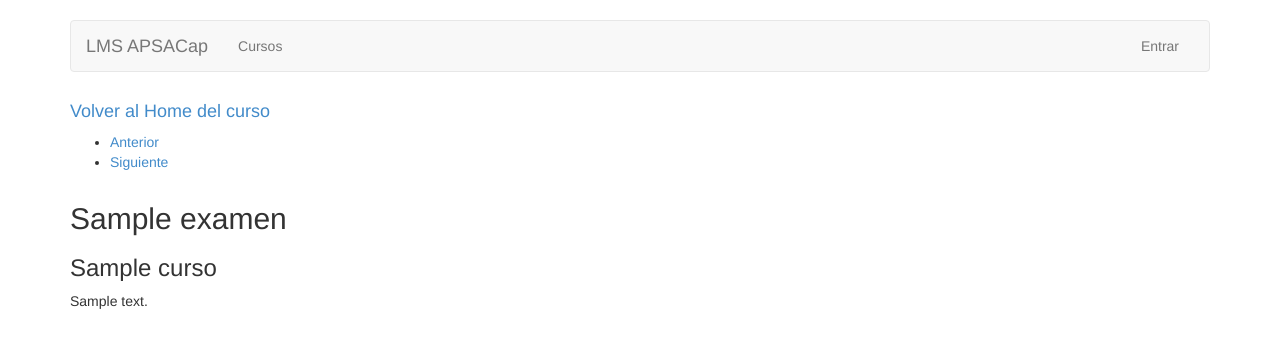
After one commit to nicolascine/django-lms, a Django app: template static/templates/examen_detalle.html in a window 1280 px wide. The commit adds this page. Shown: the top 348 px of the page. Run offline with Django 3.2, Linux system fonts and the light colour scheme; tables that the repository leaves empty hold one stand-in row (values such as "Sample post"); the template is opened without the code that fills it: values that come from a table or form of the project are taken from there, most other values are stand-ins (such as "Sample title", 1, 10 or a date in 2020); parts of the project's set-up code (start-up, migrations or seed data) failed here and were passed over; some libraries are stand-ins or nearby versions.

Commit message:
template for examen Detalle view

```diff
--- /dev/null
+++ b/static/templates/examen_detalle.html
@@ -0,0 +1,30 @@
+{% extends 'base.html' %}
+{% block pagetitle %}{{clase.nombre}}{% endblock %}
+
+{% block content %}
+
+<div class="container">
+	<div class="row">
+		<div class="col-md-12">
+			<h4><a href="../../../cursos/{{curso.slug}}">Volver al Home del curso</a></h4>
+			<ul>
+				{% if anterior %}<li><a href="../{{ anterior.clase_slug }}" >Anterior</a></li>{% endif %}
+				{% if siguiente %}<li><a href="../{{ siguiente.clase_slug }}">Siguiente</a></li>{% endif %}
+			</ul>
+		</div>
+	</div>
+
+	<div class="row">
+		<div class="col-md-12">
+
+			<h2>{{examen.nombre}}</h2>
+			<h3>{{curso.nombre}}</h3>
+				{{examen.descripcion}}
+
+		</div>
+	</div>
+
+
+</div>
+
+{% endblock %}
```
Also changed, not shown: static/templates/curso_detalle.html (+11 -1 lines).
